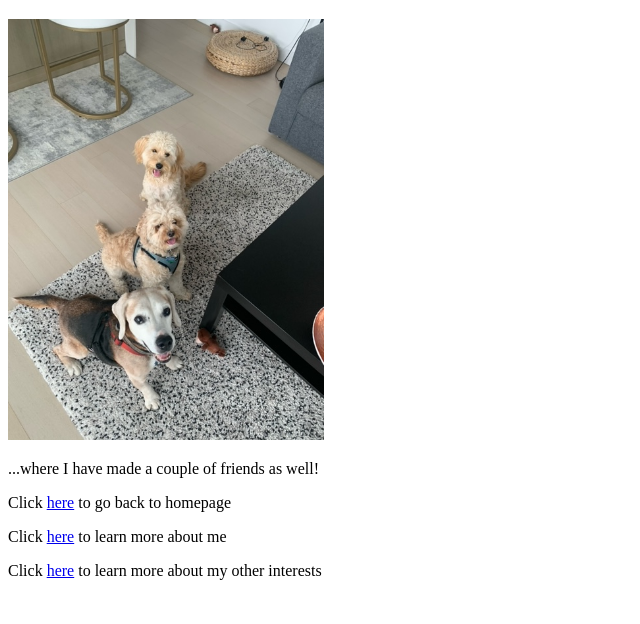
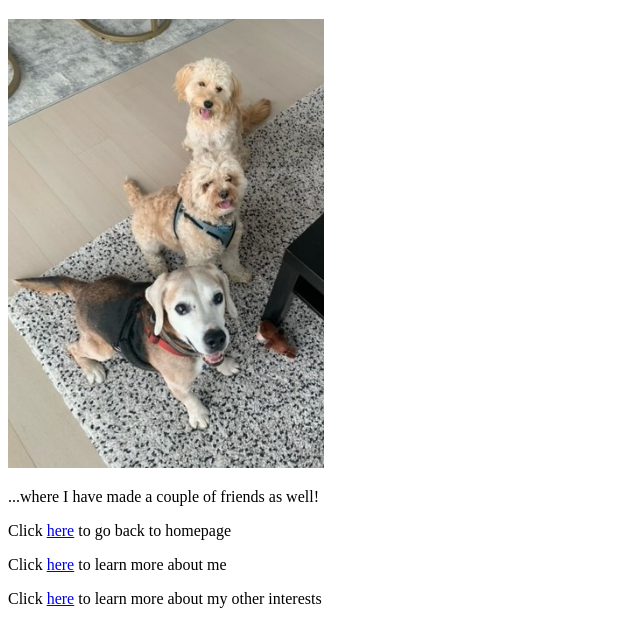
Before and after one commit to javivalle22/javialle22.github.io, a plain HTML site: page family.html in a window 1280 px wide. Shown: the part 468-1092 px from the top of the page, without its empty margins (0-640 px from the left). Before the commit the page ends 1064 px from the top, so only its background shows below. Drawn offline with Linux system fonts and the light colour scheme.

Commit message:
Add files via upload

```diff
--- a/family.html
+++ b/family.html
@@ -13,7 +13,8 @@
 
        <br>
        <h1>My Friends</h1>
-       <img style="width: 25%; height: auto;" src="friends.jpg">
+       <img style="width: 25%; height: auto;" src="friends.png">
+
        <p>...where I have made a couple of friends as well!</p>
 
         <p>Click <a href="index.html">here</a> to go back to homepage</p>
```
Also changed, not shown: friends.png (added).
